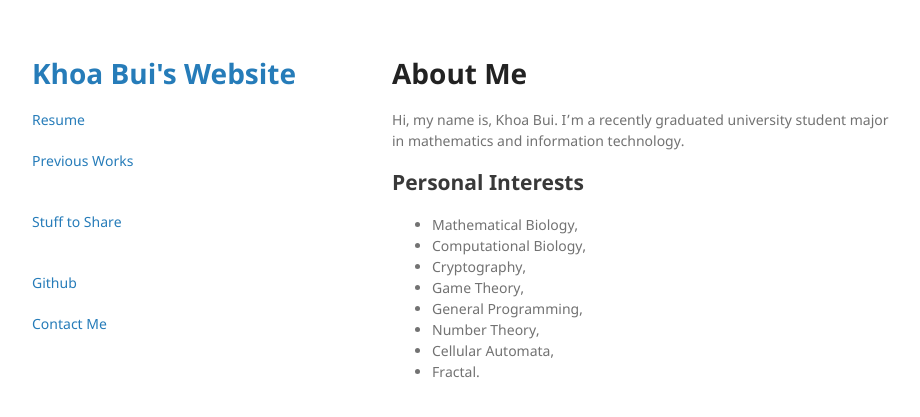
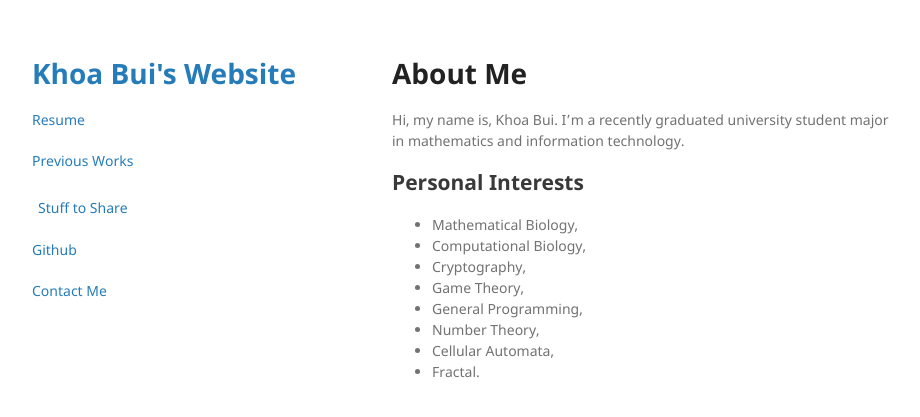
Before and after one commit to khoabuiv/khoabuiv.github.io, a Jekyll site: the page built from index.md, in a window 1280 px wide. Shown: the top 417 px of the page, without its empty margins (178-1098 px from the left). Built offline with Jekyll 4.4.1, drawn with Linux system fonts in a browser that asks for light colours; our own code applies the rules of GitHub Pages for plain Markdown files.

Commit message:
Update jekyll-theme-minimal.scss

```diff
--- a/_sass/jekyll-theme-minimal.scss
+++ b/_sass/jekyll-theme-minimal.scss
@@ -133,7 +133,7 @@
   position: static;
   -webkit-font-smoothing:subpixel-antialiased;
   font: 14px/1.5 "Noto Sans", "Helvetica Neue", Helvetica, Arial, sans-serif;
-  padding:20px 0;
+  padding-top:6px;
   margin:0 0 20px;
   border: none;
 }
```
